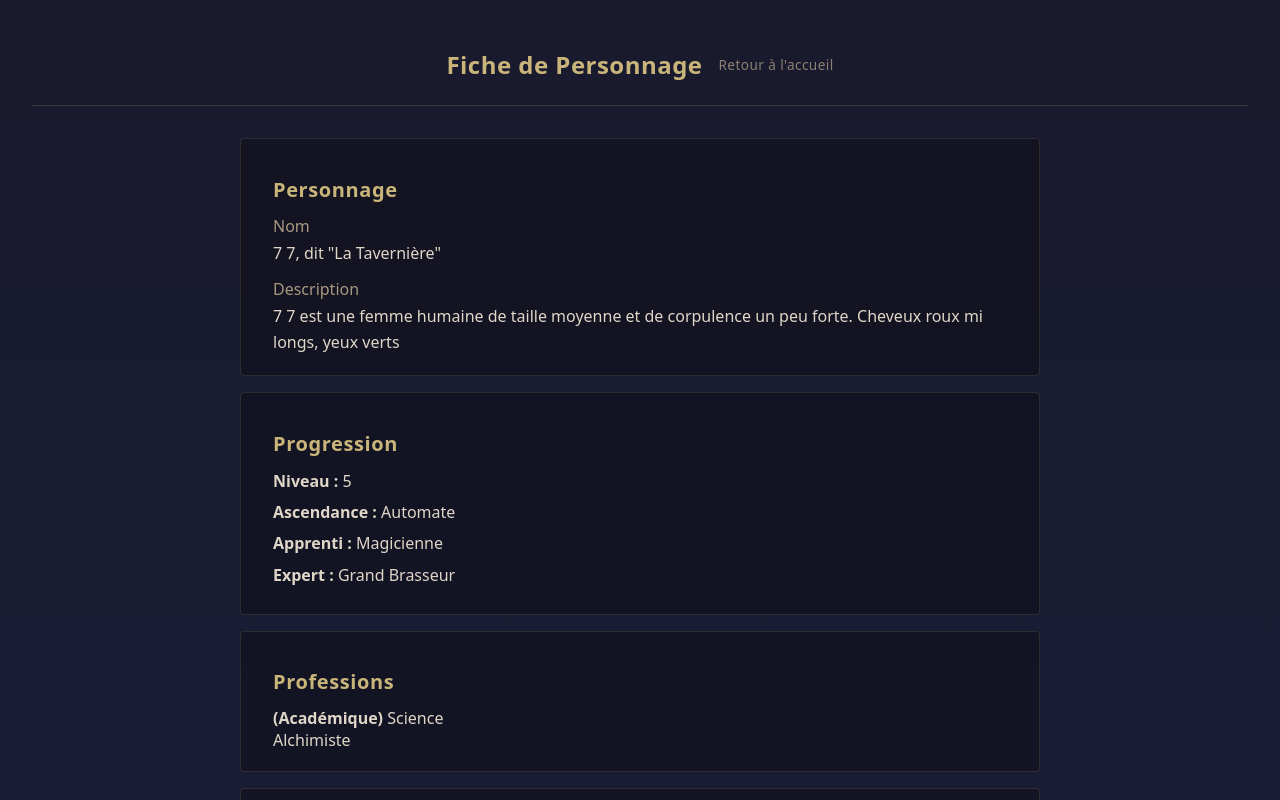
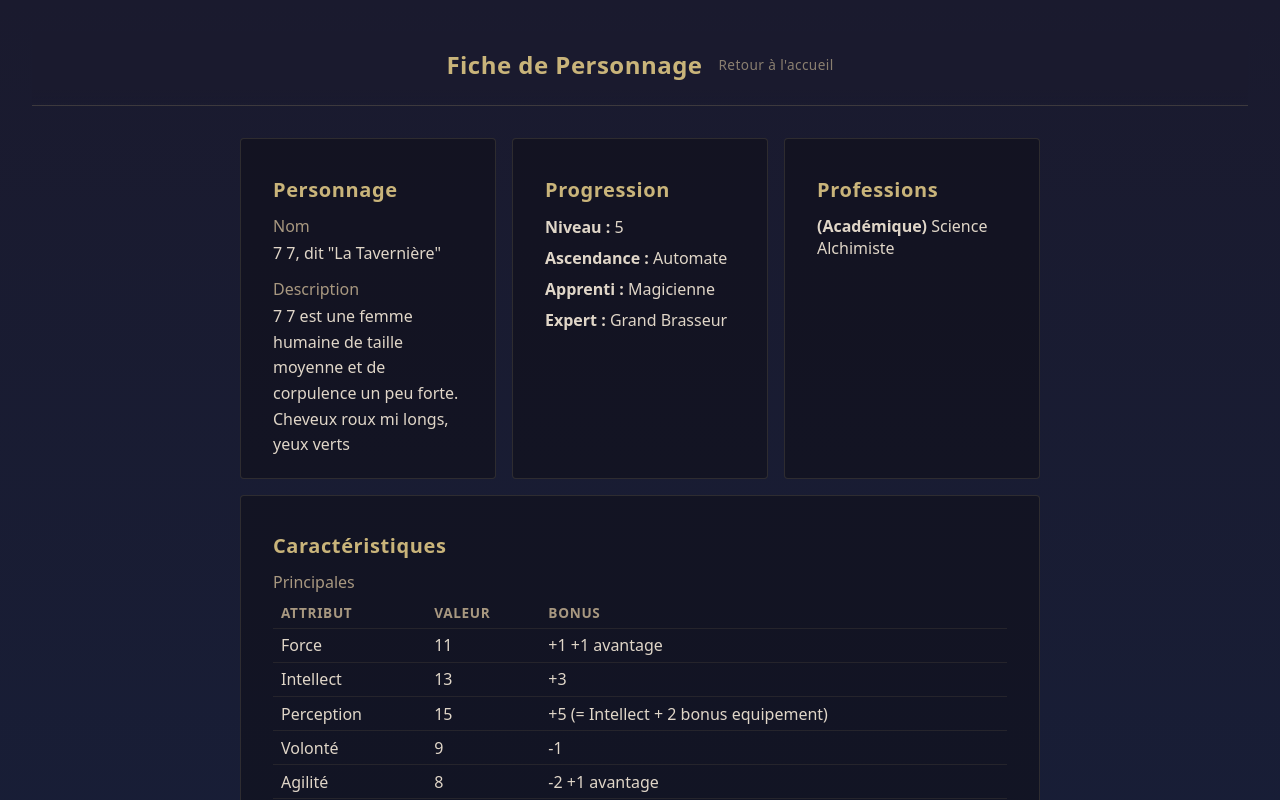
Before and after one commit to SwannyLorenzi/auspex-selvae, an Angular app: page /demonlord in a window 1280 px wide. Shown: the top 800 px of the page. Built offline with nearby package versions, Linux system fonts and the light colour scheme.

Commit message:
reword top row

```diff
--- a/src/app/demonlord/demonlord.html
+++ b/src/app/demonlord/demonlord.html
@@ -3,6 +3,7 @@
      <a routerLink="/" aria-label="Retour à l'accueil">Retour à l'accueil</a>
 </header>
 <main>
+     <div class="row">
        <section>
          <app-personnage [character]="character" />
        </section>
@@ -12,6 +13,7 @@
        <section>
          <app-professions [professions]="character.professions" />
        </section>
+     </div>
      <section>
        <app-caracteristiques
          [mainAttributes]="character.mainAttributes"
--- a/src/app/demonlord/demonlord.scss
+++ b/src/app/demonlord/demonlord.scss
@@ -55,6 +55,27 @@ main {
   gap: 1rem;
 }
 
+.row {
+  display: flex;
+  gap: 1rem;
+  width: 100%;
+}
+
+.row > section {
+  flex: 1;
+  min-width: 0;
+}
+
+@media (max-width: 48rem) {
+  .row {
+    flex-direction: column;
+  }
+
+  .row > section {
+    flex: none;
+  }
+}
+
 section {
   padding: 1.25rem 2rem;
   background: rgba(15, 15, 26, 0.6);
```
Lines whose indentation alone changed are shown as unchanged.
